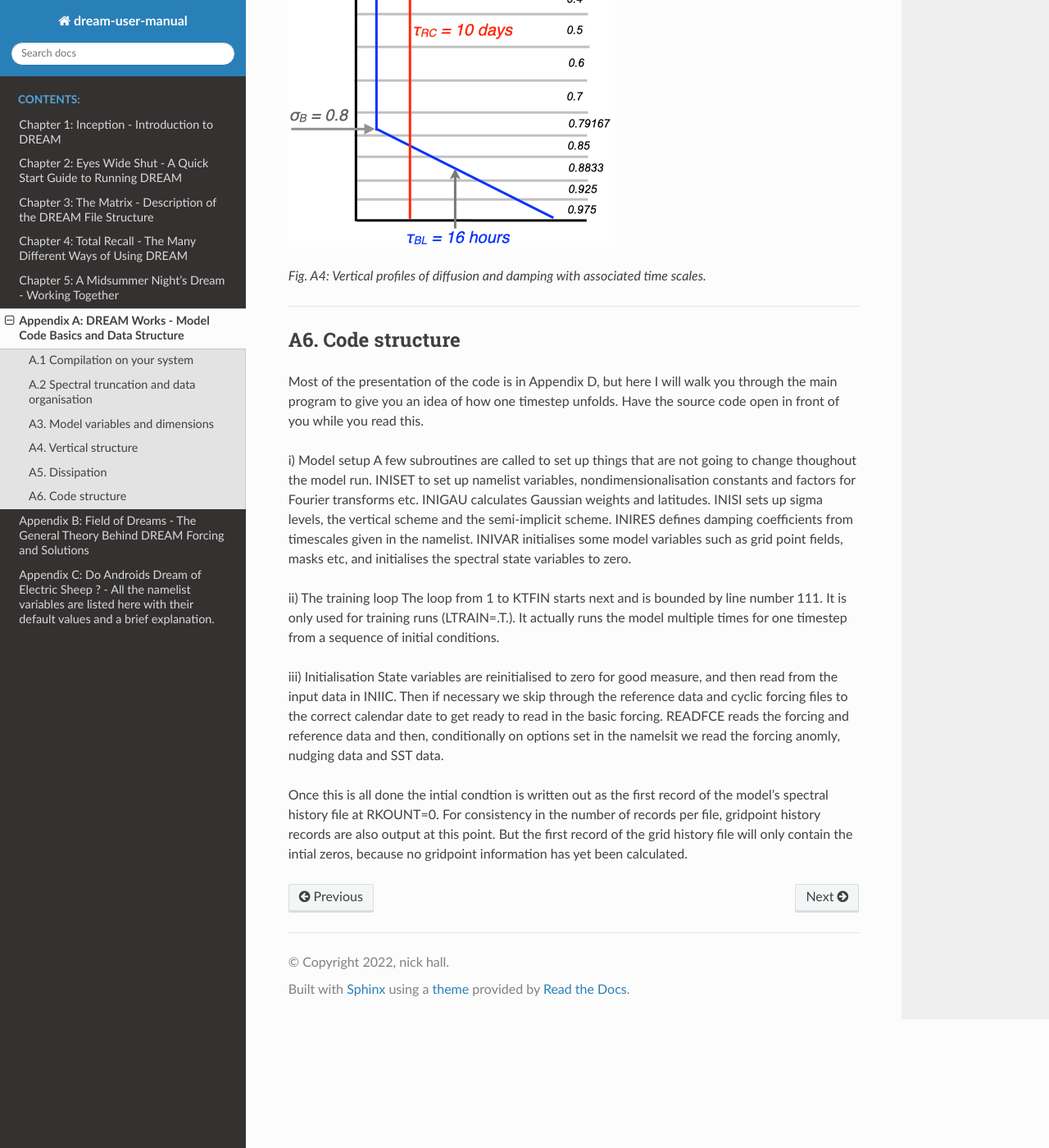
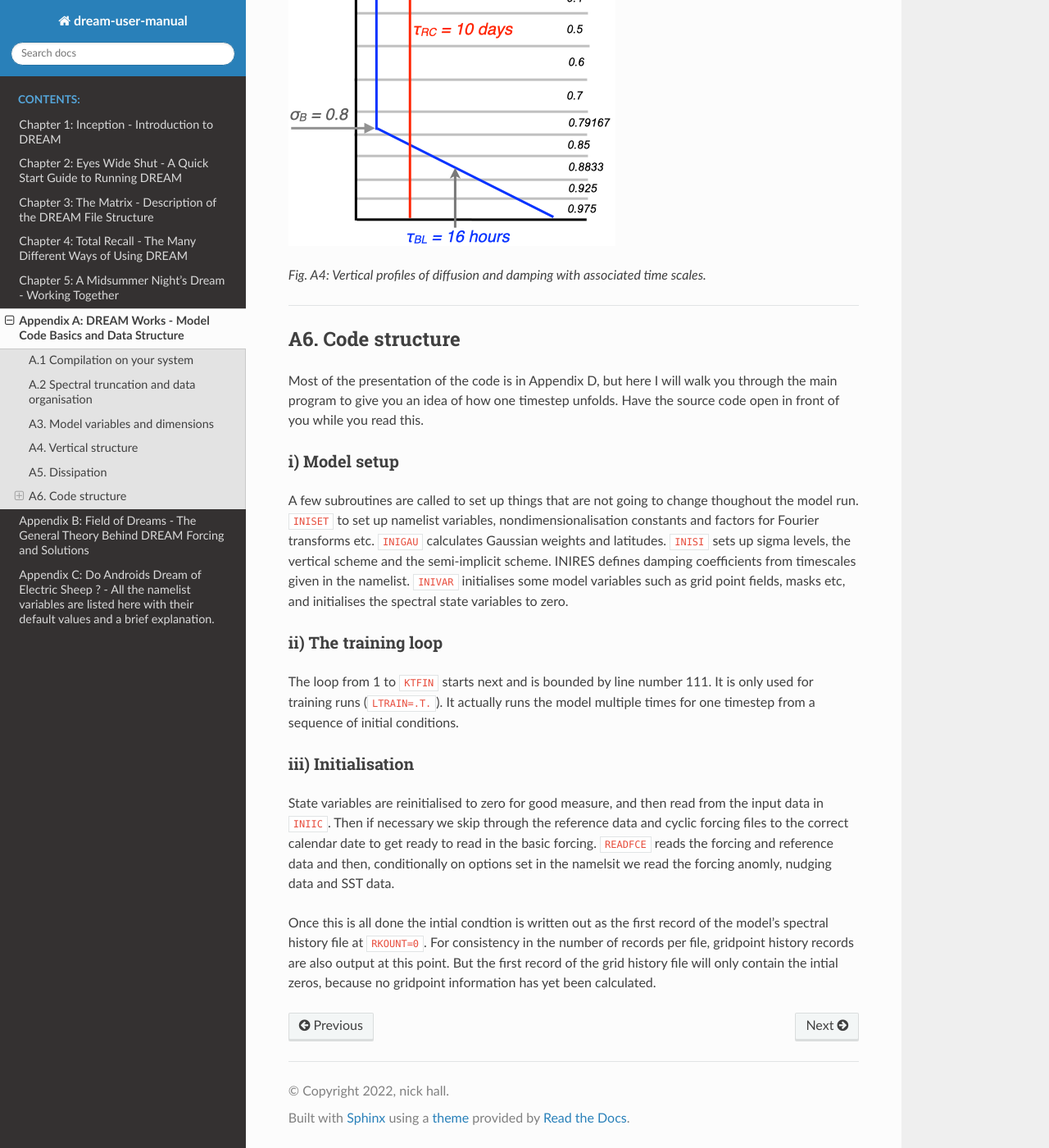
Before and after one commit to dream-gcm/usermanual, a Sphinx documentation site: the page built from source/AppendixA.md, in a window 1280 px wide and 1400 px high, scrolled down 7159 px. Shown: the whole window at 82% size. Built offline with Sphinx 7.4.7 and the Read the Docs theme 2.0.0, drawn with Linux system fonts in a browser that asks for light colours; some of the changed text lies outside the part shown.

Commit message:
SLX: Upd appendix A

```diff
--- a/source/AppendixA.md
+++ b/source/AppendixA.md
@@ -98,7 +98,7 @@
 
 The basic model variables are vorticity and divergence (s$^{-1}$), temperature (degrees C), surface pressure (Pa) and specific humidity (kg/kg). These quantities are non-dimensionalised using physical constants:
 
-* __Time__: the angular velocity of the earth `WW`=$\Omega$=2$\pi /$23.93 $\times$ 3600$ ($^{-1}$).  This immediately gives a scaling for vorticity and divergence, giving model variables:
+* __Time__: the angular velocity of the earth `WW`=$\Omega$=2$\pi$ /23.93 $\times$ 3600$ ($^{-1}$).  This immediately gives a scaling for vorticity and divergence, giving model variables:
     -  `Z = Absolute vorticity / WW`
     -  `D = Divergence / WW`
 
@@ -134,13 +134,13 @@
 
 The sigma levels used in DREAM have been chosen to be as close as possible to the ECMWF standard pressure levels on which the data was originally provided, minimising interpolation errors. An exact correspondence is not possible because the model sigma levels must fall at the mid point of model sigma layers. It is, in fact, the boundaries between sigma layers that are specified, not the mid-points. The layer boundaries start at zero at the top of the atmosphere and finish at unity at the bottom. Sigma levels are then calculated as the mid-points between these layer boundaries. The layer boundaries in DREAM have been chosen so that we end up with model sigma levels centred at the following fifteen values:
 
- $\sigma \times$ 1000 = 37.5, 100,150, 200, 250, 312.5, 400, 500, 600, 700, 791.67, 850, 883, 925, 975
+ $\sigma \times$ 1000 = 37.5, 100,150, 200, 250, 312.5, 400, 500, 600, 700, 791.67, 850, 883, 925, 975.
 
 The model uses the Simmons and Burridge (1981) angular momentum conserving vertical scheme. The term “vertical scheme” refers to the way in which the geopotential is calculated on sigma levels in the gravity wave source term shown in fig. A2. For a quick discussion of this see the appendix of Hall (2000).
 
 ---
 ## A5. Dissipation
-Scale selective hyperdiffusion is applied in spectral space to all the model’s 3-d state variables (`Z`,`D`,`T`,`Q`) independently of vertical level. Any order of the Laplacian operator can easily be used because it reduces to a simple multiple of the spectral coefficients. A timescale is also specified. Currently the default horizontal diffusion is set to 12-hour $\Nabla^6$ .
+Scale selective hyperdiffusion is applied in spectral space to all the model’s 3-d state variables (`Z`,`D`,`T`,`Q`) independently of vertical level. Any order of the Laplacian operator can easily be used because it reduces to a simple multiple of the spectral coefficients. A timescale is also specified. Currently the default horizontal diffusion is set to 12-hour $\nabla^6$ .
 
 Further level-dependent vertical diffusion and damping is added in grid space to all 3-d state variables (`U`,`V`,`T`,`Q`). Linear diffusive vertical fluxes are calculated from vertical gradients at sigma-level boundaries. Their convergence is then calculated at sigma levels, using linear centred differences. The boundary conditions act to damp the system as if the top and bottom surfaces mirrored the reference value in the adjacent layer, like a sponge at the top of the atmosphere or a fixed SST at the surface. The timescales used to calculate the fluxes depend on the model level, and are much shorter at the lowest levels. The damping rate (the reciprocal of the time scale) follows a linear profile from the surface to a specified boundary layer height. Standard parameters are shown in fig. A4. The mean rate in the boundary layer corresponds to a time scale of 16h. There is an optional doubling of the lowest layer vertical diffusion coefficient over land if `LLSD` is to to true. This is currently enabled by default at T42 but disabled at T31. Above the boundary layer, in the free troposphere, the vertical diffusion rate is fixed with a default timescale of 20 days.
 
@@ -158,13 +158,13 @@
 
 Most of the presentation of the code is in Appendix D, but here I will walk you through the main program to give you an idea of how one timestep unfolds. Have the source code open in front of you while you read this.
 
-i) Model setup
-A few subroutines are called to set up things that are not going to change thoughout the model run. INISET to set up namelist variables, nondimensionalisation constants and factors for Fourier transforms etc. INIGAU calculates Gaussian weights and latitudes. INISI sets up sigma levels, the vertical scheme and the semi-implicit scheme. INIRES defines damping coefficients from timescales given in the namelist. INIVAR initialises some model variables such as grid point fields, masks etc, and initialises the spectral state variables to zero.
+### i) Model setup
+A few subroutines are called to set up things that are not going to change thoughout the model run. `INISET` to set up namelist variables, nondimensionalisation constants and factors for Fourier transforms etc. `INIGAU` calculates Gaussian weights and latitudes. `INISI` sets up sigma levels, the vertical scheme and the semi-implicit scheme. INIRES defines damping coefficients from timescales given in the namelist. `INIVAR` initialises some model variables such as grid point fields, masks etc, and initialises the spectral state variables to zero.
 
-ii) The training loop
-The loop from 1 to KTFIN starts next and is bounded by line number 111. It is only used for training runs (LTRAIN=.T.). It actually runs the model multiple times for one timestep from a sequence of initial conditions.
+### ii) The training loop
+The loop from 1 to `KTFIN` starts next and is bounded by line number 111. It is only used for training runs (`LTRAIN=.T.`). It actually runs the model multiple times for one timestep from a sequence of initial conditions.
 
-iii) Initialisation
-State variables are reinitialised to zero for good measure, and then read from the input data in INIIC. Then if necessary we skip through the reference data and cyclic forcing files to the correct calendar date to get ready to read in the basic forcing. READFCE reads the forcing and reference data and then, conditionally on options set in the namelsit we read the forcing anomly, nudging data and SST data.
+### iii) Initialisation
+State variables are reinitialised to zero for good measure, and then read from the input data in `INIIC`. Then if necessary we skip through the reference data and cyclic forcing files to the correct calendar date to get ready to read in the basic forcing. `READFCE` reads the forcing and reference data and then, conditionally on options set in the namelsit we read the forcing anomly, nudging data and SST data.
 
-Once this is all done the intial condtion is written out as the first record of the model’s spectral history file at RKOUNT=0. For consistency in the number of records per file, gridpoint history records are also output at this point. But the first record of the grid history file will only contain the intial zeros, because no gridpoint information has yet been calculated.
+Once this is all done the intial condtion is written out as the first record of the model’s spectral history file at `RKOUNT=0`. For consistency in the number of records per file, gridpoint history records are also output at this point. But the first record of the grid history file will only contain the intial zeros, because no gridpoint information has yet been calculated.
```
Also changed, not shown: other parts of source/AppendixA.md (+1 -1 lines).
